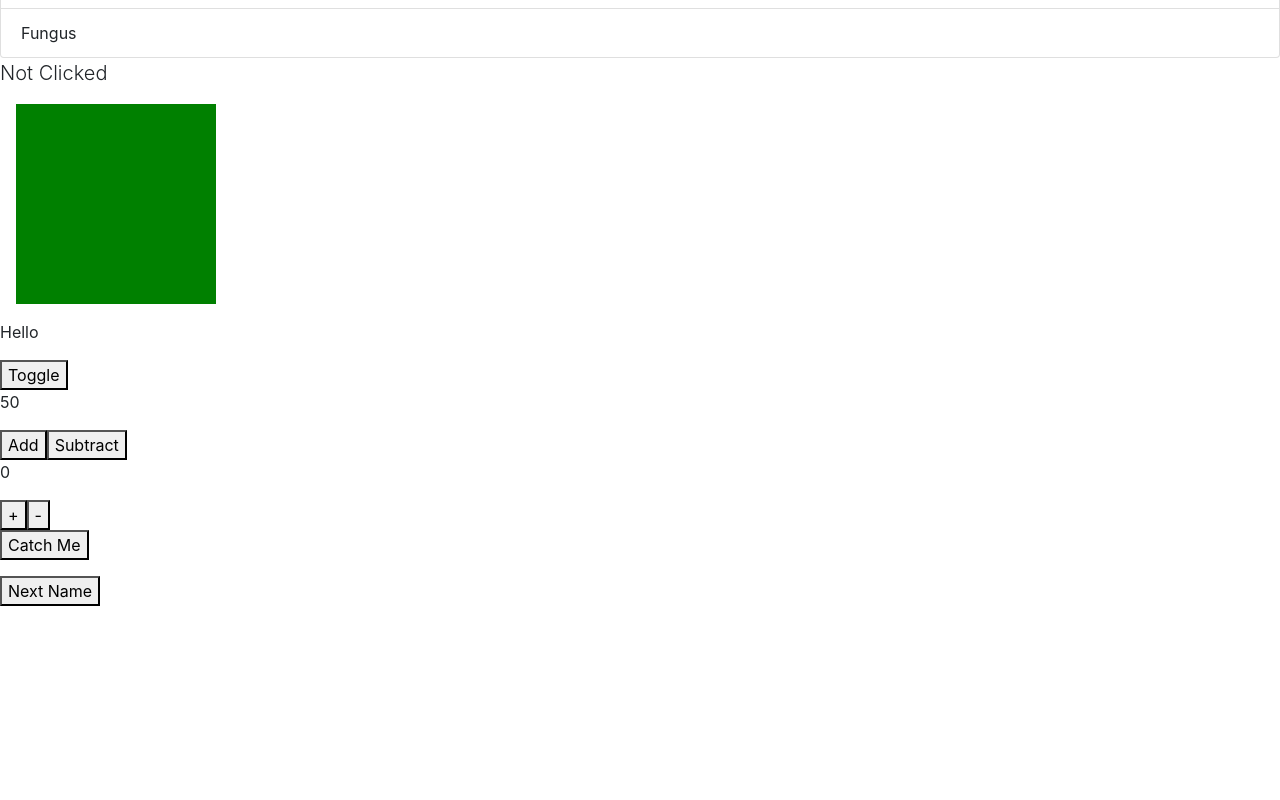
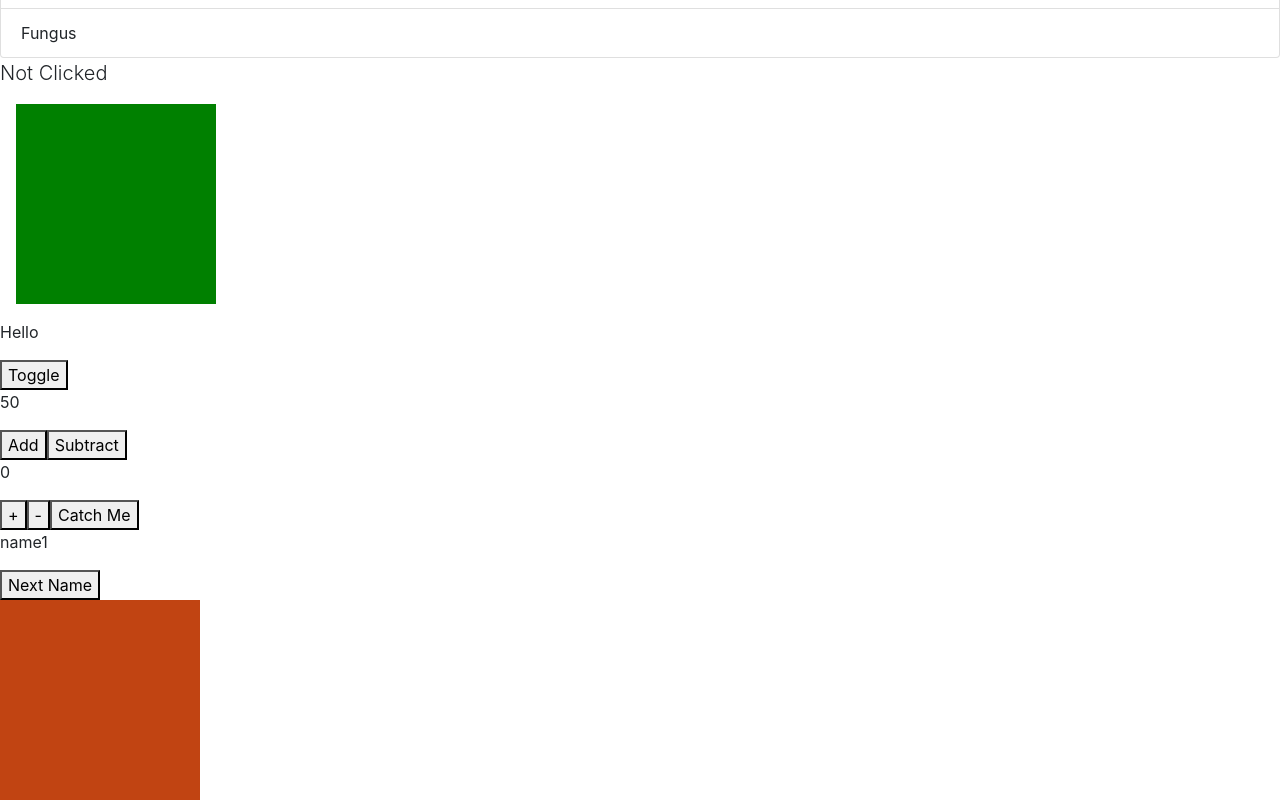
Before and after one commit to dredgos/w09-10-react, a React (Create React App) app: page / in a window 1280 px wide. Shown: the part 491-1291 px from the top of the page. Before the commit the page ends 1097 px from the top, so only its background shows below. Built offline with nearby package versions, Linux system fonts and the light colour scheme.

Commit message:
State challenges update, number 7 and tricksy 1 added

```diff
--- a/src/components/Stuff.js
+++ b/src/components/Stuff.js
@@ -9,6 +9,15 @@ import Counter from './state/Counter'
 import StepCounter from './state/StepCounter'
 import CatchMe from './state/CatchMe'
 import RollCall from './state/RollCall'
+import Colours from './state/Colours'
+
+let colours = [
+  "#C14412",
+  "#EBB31A",
+  "#8F5318",
+  "#009EAD",
+  "#395967",
+];
 
 const Stuff = ( {displaySquare} ) => (
   <>
@@ -33,6 +42,8 @@ const Stuff = ( {displaySquare} ) => (
     <CatchMe jump={100} />
 
     <RollCall names={['name1', 'name2', 'name3']} />
+
+    <Colours colours={colours}/>
   </>
 )
 
--- /dev/null
+++ b/src/components/state/Colours.js
@@ -0,0 +1,39 @@
+import { Component } from 'react'
+
+class Colours extends Component {
+    constructor(props) {
+        super(props)
+
+        this.state = {
+            index: 0,
+        }
+
+        this.handleClick = this.handleClick.bind(this);
+    }
+
+    handleClick(){
+        const { index } = this.state;
+        const { colours } = this.props;
+        this.setState({
+            index: (index + 1) % colours.length,
+        });
+    }
+
+    render() {
+
+        const { colours } = this.props;
+        const { index } = this.state;
+
+        let divStyle = {
+            backgroundColor: colours[index],
+            height: 200,
+            width: 200,
+        };
+
+        return(
+            <div onClick={this.handleClick} style={divStyle}></div>
+        )
+    }
+}
+
+export default Colours
--- a/src/components/state/Counter.js
+++ b/src/components/state/Counter.js
@@ -34,11 +34,11 @@ class Counter extends Component {
     render() {
 
         return(
-        <div>
+        <>
             <p>{this.state.counter}</p>
             <button onClick={this.addCounter}>Add</button>
             <button onClick={this.subtractCounter}>Subtract</button>
-        </div>
+        </>
         )
     }
 }
--- a/src/components/state/RollCall.js
+++ b/src/components/state/RollCall.js
@@ -6,7 +6,7 @@ class RollCall extends Component {
         super(props);
 
         this.state = {
-            currentName: [],
+            index: 0,
         }
 
         this.handleClick = this.handleClick.bind(this);
@@ -15,14 +15,19 @@ class RollCall extends Component {
 
     handleClick() {
         let {names} = this.props;
-
+        let {index} = this.state;
+        this.setState({
+            index: (index + 1) % names.length,
+        });
     }
 
     render() {
+        let {names} = this.props;
+        let {index} = this.state;
 
         return(
             <div>
-                <p>{this.state.currentName}</p>
+                <p>{names[index]}</p>
                 <button onClick={this.handleClick}>Next Name</button>
             </div>
         )
--- a/src/components/state/SquareClass.js
+++ b/src/components/state/SquareClass.js
@@ -29,7 +29,7 @@ class SquareClass extends Component {
         let {colour} = this.props;
 
         return (
-            <div style={{...squareStyle, backgroundColor: clicked === false ? "green" : colour}} onClick={this.handleClick}></div>
+            <div style={{...squareStyle, backgroundColor: !clicked ? "green" : colour}} onClick={this.handleClick}></div>
         );
     }
 
--- a/src/components/state/StepCounter.js
+++ b/src/components/state/StepCounter.js
@@ -34,11 +34,11 @@ class StepCounter extends Component {
     render() {
 
         return(
-            <div>
+            <>
                 <p>{this.state.stepCount}</p>
                 <button onClick={this.addStep}>+</button>
                 <button onClick={this.subtractStep}>-</button>
-            </div>
+            </>
         )
     }
 
--- a/src/components/state/ToggleText.js
+++ b/src/components/state/ToggleText.js
@@ -22,10 +22,10 @@ class ToggleText extends Component {
         let {initial, alternate} = this.props
 
         return(
-            <div>
-                <p>{clicked === false ? initial : alternate}</p>
+            <>
+                <p>{!clicked ? initial : alternate}</p>
                 <button onClick={this.handleClick}>Toggle</button>
-            </div>
+            </>
         )
     }
 }
```
